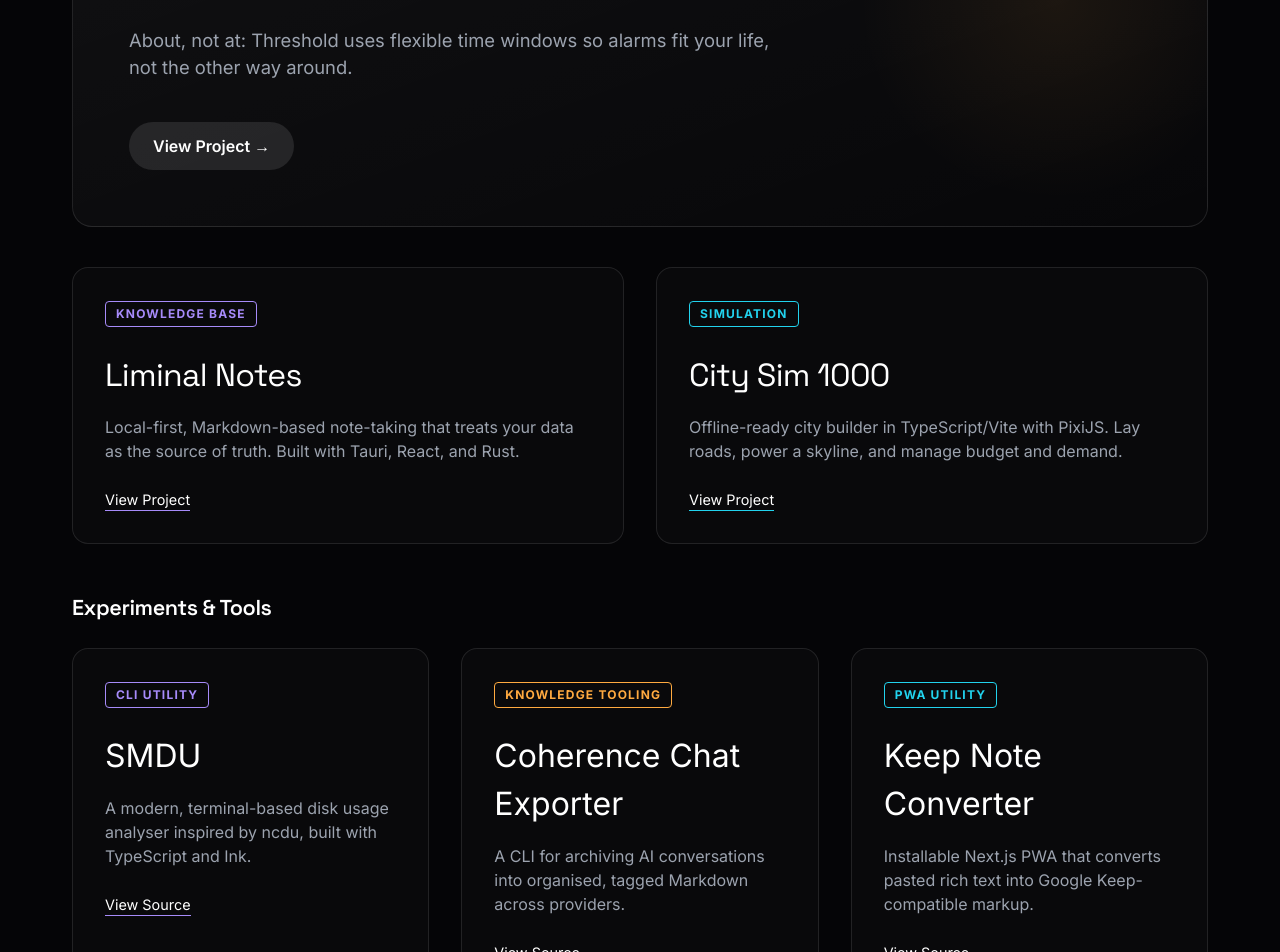
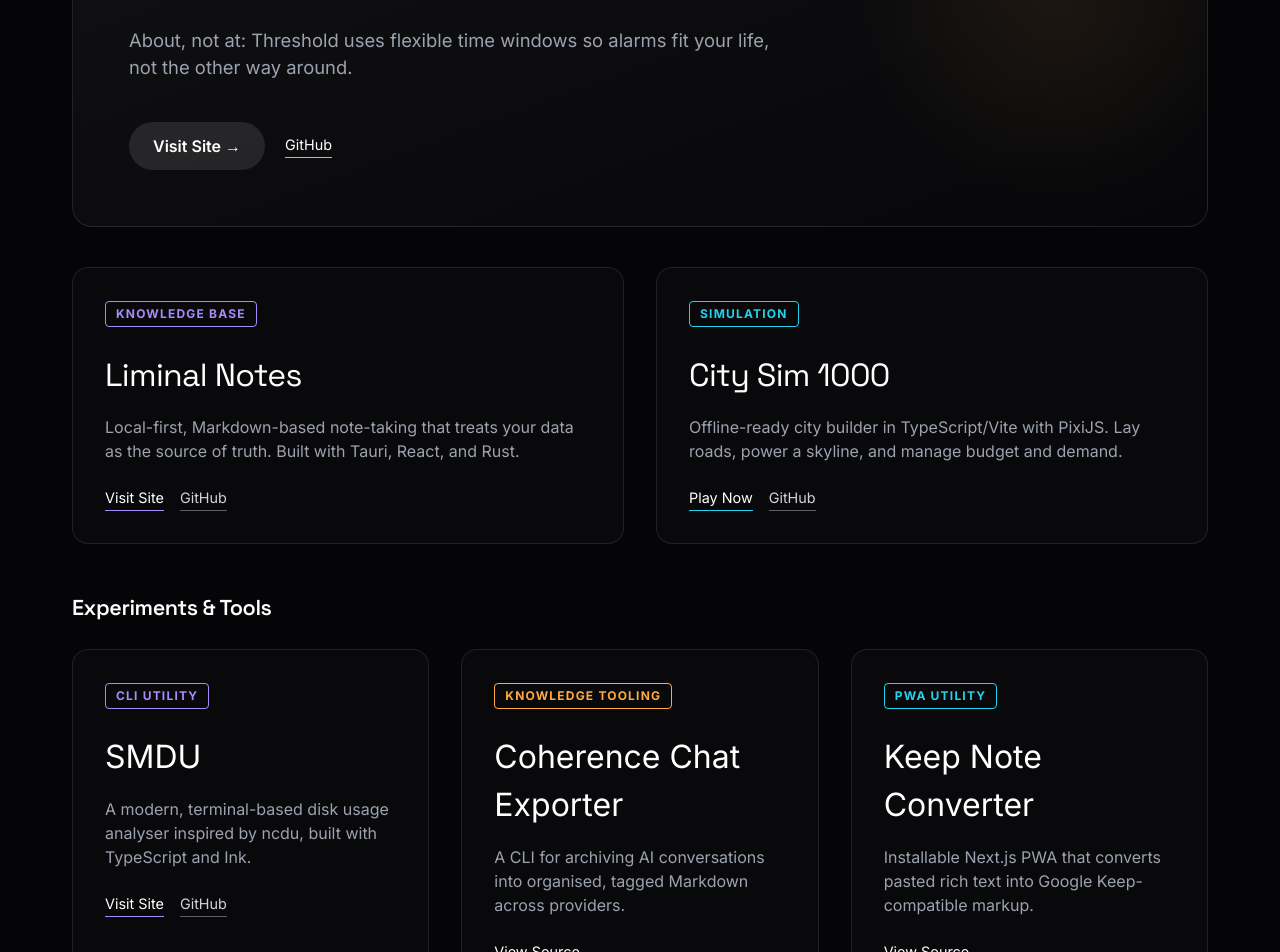
Before and after one commit to liminal-hq/liminal-hq.github.io, a Next.js app: page / in a window 1280 px wide. Shown: the part 1600-2552 px from the top of the page. Built offline with nearby package versions, Linux system fonts and the light colour scheme.

Commit message:
feat: refine blog hero spacing and project card link flow

```diff
--- a/src/app/blog/page.tsx
+++ b/src/app/blog/page.tsx
@@ -16,8 +16,8 @@ export default async function BlogIndexPage() {
     <div className="container-custom">
       <Header />
 
-      <main className="section space-y-10">
-        <header className="relative overflow-hidden py-14 text-center md:py-20">
+      <main className="space-y-10 pb-24 pt-4 md:pt-6">
+        <header className="relative py-8 text-center md:py-12">
           <div className="pointer-events-none absolute left-1/4 top-0 -z-10 h-[500px] w-[500px] rounded-full bg-indigo-900/20 blur-[120px]"></div>
           <div className="pointer-events-none absolute bottom-0 right-1/4 -z-10 h-[500px] w-[500px] rounded-full bg-orange-900/10 blur-[120px]"></div>
 
--- a/src/components/WorkSection.tsx
+++ b/src/components/WorkSection.tsx
@@ -2,6 +2,7 @@ import type { CSSProperties } from "react";
 import styles from "./WorkSection.module.css";
 import {
   experiments,
+  getPrimaryProjectUrl,
   getProjectAccentStyles,
   getProjectCardCssVariables,
   selectedWork,
@@ -10,12 +11,22 @@ import {
 export default function WorkSection() {
   const [flagship, ...supportingSelectedWork] = selectedWork;
   const flagshipAccent = getProjectAccentStyles(flagship.accentColour);
+  const flagshipPrimaryUrl = getPrimaryProjectUrl(flagship);
 
   return (
     <section id="work" className="py-28">
       <h2 className="mb-8 text-[2rem] font-semibold text-white">Selected Work</h2>
 
-      <article className={`${styles.projectCard} cursor-pointer`}>
+      <article className={`${styles.projectCard} group relative cursor-pointer`}>
+        <a
+          href={flagshipPrimaryUrl}
+          className="absolute inset-0 z-10 rounded-[20px]"
+          aria-label={`Open ${flagship.title}`}
+          target="_blank"
+          rel="noreferrer"
+        ></a>
+
+        <div className="relative z-0">
           <span
             className="mb-4 inline-block rounded border px-[10px] py-1 text-xs font-bold uppercase tracking-[0.1em]"
             style={flagshipAccent.badge}
@@ -24,26 +35,45 @@ export default function WorkSection() {
           </span>
           <h3 className="mb-4 text-[2.5rem] text-white">{flagship.title}</h3>
           <p className="mb-10 max-w-[650px] text-[1.15rem] text-[#9ca3af]">{flagship.description}</p>
+
+          <div className="flex flex-wrap items-center gap-5">
+            <span className="inline-flex items-center gap-[10px] rounded-[30px] bg-[rgba(255,255,255,0.1)] px-6 py-3 font-semibold text-white transition-all duration-300 group-hover:translate-x-[5px] group-hover:bg-[var(--accent-orange)] group-hover:text-black">
+              {flagship.primaryCta ?? "View Project"}
+            </span>
+            {flagship.siteUrl ? (
               <a
-          href={flagship.href}
-          className="inline-flex items-center gap-[10px] rounded-[30px] bg-[rgba(255,255,255,0.1)] px-6 py-3 font-semibold text-white transition-all duration-300 hover:translate-x-[5px] hover:bg-[var(--accent-orange)] hover:text-black"
+                href={flagship.repositoryUrl}
+                className="relative z-20 border-b border-[var(--accent-orange)] pb-[2px] text-[0.9rem] text-white"
                 target="_blank"
                 rel="noreferrer"
               >
-          {flagship.cta}
+                GitHub
               </a>
+            ) : null}
+          </div>
+        </div>
       </article>
 
       <div className="mb-12 grid grid-cols-[repeat(auto-fit,minmax(300px,1fr))] gap-8">
         {supportingSelectedWork.map((project) => {
           const accent = getProjectAccentStyles(project.accentColour);
+          const primaryUrl = getPrimaryProjectUrl(project);
 
           return (
             <article
               key={project.title}
-              className="rounded-2xl border border-[rgba(255,255,255,0.1)] bg-[rgba(255,255,255,0.02)] p-8 transition-all duration-300 hover:border-[var(--project-accent)] hover:bg-[rgba(255,255,255,0.05)]"
+              className="group relative rounded-2xl border border-[rgba(255,255,255,0.1)] bg-[rgba(255,255,255,0.02)] p-8 transition-all duration-300 hover:border-[var(--project-accent)] hover:bg-[rgba(255,255,255,0.05)]"
               style={getProjectCardCssVariables(project.accentColour) as CSSProperties}
             >
+              <a
+                href={primaryUrl}
+                className="absolute inset-0 z-10 rounded-2xl"
+                aria-label={`Open ${project.title}`}
+                target="_blank"
+                rel="noreferrer"
+              ></a>
+
+              <div className="relative z-0">
                 <span
                   className="mb-4 inline-block rounded border px-[10px] py-1 text-xs font-bold uppercase tracking-[0.1em]"
                   style={accent.badge}
@@ -52,15 +82,23 @@ export default function WorkSection() {
                 </span>
                 <h3 className="mb-4 mt-2 text-[2rem] text-white">{project.title}</h3>
                 <p className="mb-6 text-[#9ca3af]">{project.description}</p>
+
+                <div className="flex items-center gap-4">
+                  <span className="border-b pb-[2px] text-[0.9rem] text-white" style={{ borderColor: project.accentColour }}>
+                    {project.primaryCta ?? "View Project"}
+                  </span>
+                  {project.siteUrl ? (
                     <a
-                href={project.href}
-                className="border-b pb-[2px] text-[0.9rem] text-white"
-                style={{ borderColor: project.accentColour }}
+                      href={project.repositoryUrl}
+                      className="relative z-20 border-b border-[rgba(255,255,255,0.35)] pb-[2px] text-[0.9rem] text-[#d1d5db]"
                       target="_blank"
                       rel="noreferrer"
                     >
-                {project.cta}
+                      GitHub
                     </a>
+                  ) : null}
+                </div>
+              </div>
             </article>
           );
         })}
@@ -70,13 +108,23 @@ export default function WorkSection() {
       <div className="grid grid-cols-[repeat(auto-fit,minmax(300px,1fr))] gap-8">
         {experiments.map((project) => {
           const accent = getProjectAccentStyles(project.accentColour);
+          const primaryUrl = getPrimaryProjectUrl(project);
 
           return (
             <article
               key={project.title}
-              className="rounded-2xl border border-[rgba(255,255,255,0.1)] bg-[rgba(255,255,255,0.02)] p-8 transition-all duration-300 hover:border-[var(--project-accent)] hover:bg-[rgba(255,255,255,0.05)]"
+              className="group relative rounded-2xl border border-[rgba(255,255,255,0.1)] bg-[rgba(255,255,255,0.02)] p-8 transition-all duration-300 hover:border-[var(--project-accent)] hover:bg-[rgba(255,255,255,0.05)]"
               style={getProjectCardCssVariables(project.accentColour) as CSSProperties}
             >
+              <a
+                href={primaryUrl}
+                className="absolute inset-0 z-10 rounded-2xl"
+                aria-label={`Open ${project.title}`}
+                target="_blank"
+                rel="noreferrer"
+              ></a>
+
+              <div className="relative z-0">
                 <span
                   className="mb-4 inline-block rounded border px-[10px] py-1 text-xs font-bold uppercase tracking-[0.1em]"
                   style={accent.badge}
@@ -85,15 +133,22 @@ export default function WorkSection() {
                 </span>
                 <h4 className="mb-4 mt-2 text-[2rem] text-white">{project.title}</h4>
                 <p className="mb-6 text-[#9ca3af]">{project.description}</p>
+                <div className="flex items-center gap-4">
+                  <span className="border-b pb-[2px] text-[0.9rem] text-white" style={{ borderColor: project.accentColour }}>
+                    {project.siteUrl ? "Visit Site" : "View Source"}
+                  </span>
+                  {project.siteUrl ? (
                     <a
-                href={project.href}
-                className="border-b pb-[2px] text-[0.9rem] text-white"
-                style={{ borderColor: project.accentColour }}
+                      href={project.repositoryUrl}
+                      className="relative z-20 border-b border-[rgba(255,255,255,0.35)] pb-[2px] text-[0.9rem] text-[#d1d5db]"
                       target="_blank"
                       rel="noreferrer"
                     >
-                View Source
+                      GitHub
                     </a>
+                  ) : null}
+                </div>
+              </div>
             </article>
           );
         })}
--- a/src/components/work-section-data.ts
+++ b/src/components/work-section-data.ts
@@ -3,8 +3,9 @@ export interface ProjectCard {
   accentColour: string;
   title: string;
   description: string;
-  href: string;
-  cta?: string;
+  repositoryUrl: string;
+  siteUrl?: string;
+  primaryCta?: string;
 }
 
 export const selectedWork: ProjectCard[] = [
@@ -13,8 +14,9 @@ export const selectedWork: ProjectCard[] = [
     accentColour: "var(--accent-orange)",
     title: "Threshold",
     description: "About, not at: Threshold uses flexible time windows so alarms fit your life, not the other way around.",
-    href: "https://github.com/liminal-hq/threshold",
-    cta: "View Project →",
+    repositoryUrl: "https://github.com/liminal-hq/threshold",
+    siteUrl: "https://threshold.liminalhq.ca/",
+    primaryCta: "Visit Site →",
   },
   {
     label: "Knowledge Base",
@@ -22,8 +24,9 @@ export const selectedWork: ProjectCard[] = [
     title: "Liminal Notes",
     description:
       "Local-first, Markdown-based note-taking that treats your data as the source of truth. Built with Tauri, React, and Rust.",
-    href: "https://github.com/ScottMorris/liminal-notes",
-    cta: "View Project",
+    repositoryUrl: "https://github.com/ScottMorris/liminal-notes",
+    siteUrl: "https://notes.liminalhq.ca/",
+    primaryCta: "Visit Site",
   },
   {
     label: "Simulation",
@@ -31,8 +34,9 @@ export const selectedWork: ProjectCard[] = [
     title: "City Sim 1000",
     description:
       "Offline-ready city builder in TypeScript/Vite with PixiJS. Lay roads, power a skyline, and manage budget and demand.",
-    href: "https://github.com/ScottMorris/city-sim-1000",
-    cta: "View Project",
+    repositoryUrl: "https://github.com/ScottMorris/city-sim-1000",
+    siteUrl: "https://scottmorris.github.io/city-sim-1000/",
+    primaryCta: "Play Now",
   },
 ];
 
@@ -43,7 +47,8 @@ export const experiments: ProjectCard[] = [
     title: "SMDU",
     description:
       "A modern, terminal-based disk usage analyser inspired by ncdu, built with TypeScript and Ink.",
-    href: "https://github.com/ScottMorris/smdu",
+    repositoryUrl: "https://github.com/ScottMorris/smdu",
+    siteUrl: "https://smdu.liminalhq.ca/",
   },
   {
     label: "Knowledge Tooling",
@@ -51,7 +56,7 @@ export const experiments: ProjectCard[] = [
     title: "Coherence Chat Exporter",
     description:
       "A CLI for archiving AI conversations into organised, tagged Markdown across providers.",
-    href: "https://github.com/liminal-hq/coherence-chat-exporter",
+    repositoryUrl: "https://github.com/liminal-hq/coherence-chat-exporter",
   },
   {
     label: "PWA Utility",
@@ -59,7 +64,7 @@ export const experiments: ProjectCard[] = [
     title: "Keep Note Converter",
     description:
       "Installable Next.js PWA that converts pasted rich text into Google Keep-compatible markup.",
-    href: "https://github.com/ScottMorris/keep-note-converter",
+    repositoryUrl: "https://github.com/ScottMorris/keep-note-converter",
   },
 ];
 
@@ -93,3 +98,7 @@ export function getProjectCardCssVariables(accentColour: string): {
     "--project-accent": getProjectAccentStyles(accentColour).outline.borderColor,
   };
 }
+
+export function getPrimaryProjectUrl(project: ProjectCard): string {
+  return project.siteUrl ?? project.repositoryUrl;
+}
```
Lines whose indentation alone changed are shown as unchanged.
